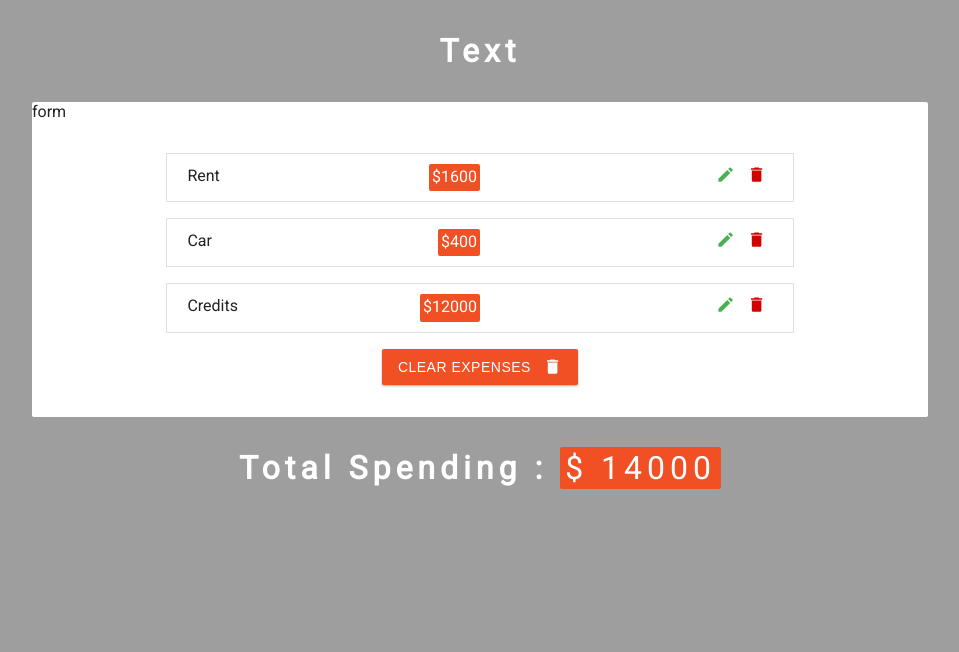
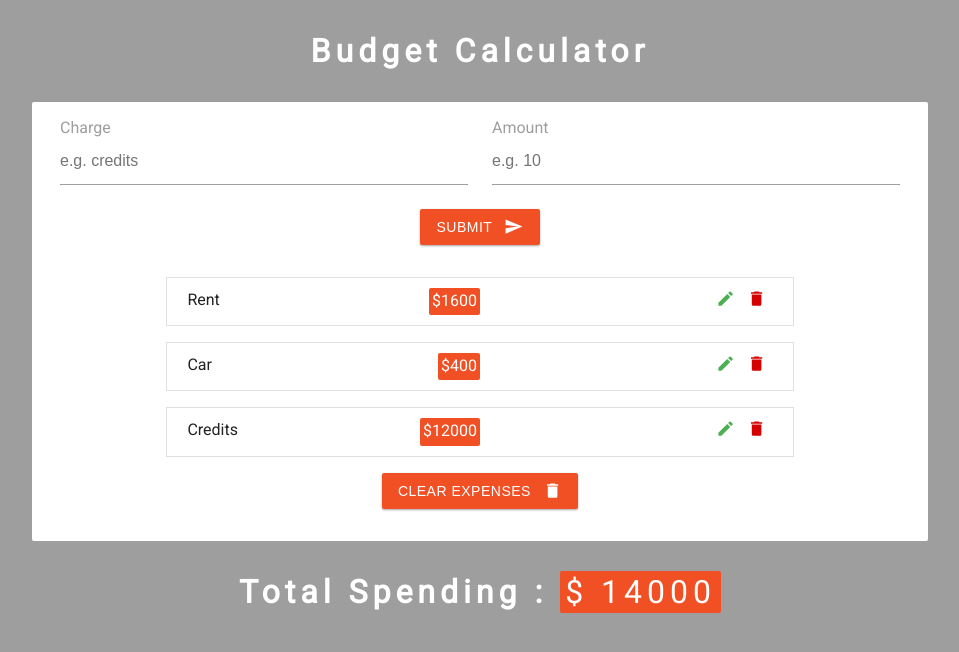
Before and after one commit to SerhatOzturk15/Budget-Calculator, a React (Create React App) app: page / in a window 1280 px wide. Shown: the top 652 px of the page, without its empty margins (160-1119 px from the left). Built offline with nearby package versions, Linux system fonts and the light colour scheme.

Commit message:
budget-calculator list and items components added, functionalities improved

```diff
--- a/src/App.js
+++ b/src/App.js
@@ -1,33 +1,78 @@
-import React, {useState} from 'react';
-import './App.css';
-import List from './components/List'
-import Form from './components/Form'
-import Alert from './components/Alert'
-import uuid from 'uuid/v4'
+import React, { useState } from "react";
+import "./App.css";
+import List from "./components/List";
+import Form from "./components/Form";
+import Alert from "./components/Alert";
+import uuid from "uuid/v4";
 const initialExpenses = [
-  {id: uuid(), charge: 'rent', amount: 1600},
-  {id: uuid(), charge: 'car', amount: 400},
-  {id: uuid(), charge: 'credits', amount: 12000}
-  ]
+  { id: uuid(), charge: "rent", amount: 1600 },
+  { id: uuid(), charge: "car", amount: 400 },
+  { id: uuid(), charge: "credits", amount: 12000 }
+];
 
 function App() {
+  //states
+  const [expenses, setExpenses] = useState(initialExpenses);
+  const [charge, setCharge] = useState("");
+  const [amount, setAmount] = useState("");
+  const [alert, setAlert] = useState({ show: false });
+  //functions
+  const handleCharge = event => {
+    setCharge(event.target.value);
+  };
 
-  const [expenses, setExpenses] = useState(initialExpenses)
+  const handleAmount = event => {
+    setAmount(event.target.value);
+  };
+
+  const handleAlert = ({ type, text }) => {
+    setAlert({ show: true, type, text });
+
+    setTimeout(() => {
+      setAlert({ show: false });
+    }, 3000);
+  };
+
+  const handleSubmit = event => {
+    event.preventDefault();
+    if (charge && amount > 0) {
+      const singleExpense = { id: uuid(), charge, amount };
+      setExpenses([...expenses, singleExpense]);
+      setCharge("");
+      setAmount("");
+      handleAlert({ show: true, type: "success", text: "item added" });
+    } else {
+      handleAlert({
+        show: true,
+        type: "danger",
+        text: "item properties cannot be empty"
+      });
+    }
+  };
 
   return (
     <>
-    <h1>text</h1>
-    <div className = "App">
-      <Form/>
-      <List expenses = {expenses}/>
-    </div>
-    <h1>total spending : <span className = "total">
-      $ {expenses.reduce((acc, curr) => {
-        return acc += curr.amount
-      }, 0)}
-    </span>
-
-    </h1>
+      {alert.show && <Alert type={alert.type} text={alert.text} />}
+      <h1>Budget Calculator</h1>
+      <div className="App">
+        <Form
+          charge={charge}
+          amount={amount}
+          handleAmount={handleAmount}
+          handleCharge={handleCharge}
+          handleSubmit={handleSubmit}
+        />
+        <List expenses={expenses} />
+      </div>
+      <h1>
+        total spending :{" "}
+        <span className="total">
+          ${" "}
+          {expenses.reduce((acc, curr) => {
+            return (acc += parseInt(curr.amount));
+          }, 0)}
+        </span>
+      </h1>
     </>
   );
 }
--- a/src/components/Alert.js
+++ b/src/components/Alert.js
@@ -1,8 +1,7 @@
-import React from 'react'
+import React from "react";
 
-const Alert = () => {
+const Alert = ({ type, text }) => {
+  return <div className={`alert alert-${type}`}>{text}</div>;
+};
 
-    return(    <div>alert</div>)
-}
-
-export default Alert
+export default Alert;
--- a/src/components/Form.js
+++ b/src/components/Form.js
@@ -1,9 +1,40 @@
-import React from 'react'
+import React from "react";
+import { MdSend } from "react-icons/md";
+const Form = ({ charge, amount, handleCharge, handleAmount, handleSubmit }) => {
+  return (
+    <form onSubmit={handleSubmit}>
+      <div className="form-center">
+        <div className="form-group">
+          <label htmlFor="expense">charge</label>
+          <input
+            type="text"
+            className="form-control"
+            id="charge"
+            name="charge"
+            placeholder="e.g. credits"
+            value={charge}
+            onChange={handleCharge}
+          />
+        </div>
+        <div className="form-group">
+          <label htmlFor="expense">amount</label>
+          <input
+            type="number"
+            className="form-control"
+            id="amount"
+            name="amount"
+            placeholder="e.g. 10"
+            value={amount}
+            onChange={handleAmount}
+          />
+        </div>
+      </div>
+      <button type="submit" className="btn">
+        submit
+        <MdSend className="btn-icon"></MdSend>
+      </button>
+    </form>
+  );
+};
 
-const Form = () => {
-    return (
-        <div>form</div>
-    )
-}
-
-export default Form
+export default Form;
--- a/src/components/Item.js
+++ b/src/components/Item.js
@@ -4,7 +4,7 @@ const Item = ({ expense }) => {
   const { id, charge, amount } = expense;
 
   return (
-    <li className = "item">
+    <li className="item">
       <div className="info">
         <span className="expense">{charge}</span>
         <span className="amount">${amount}</span>
```
